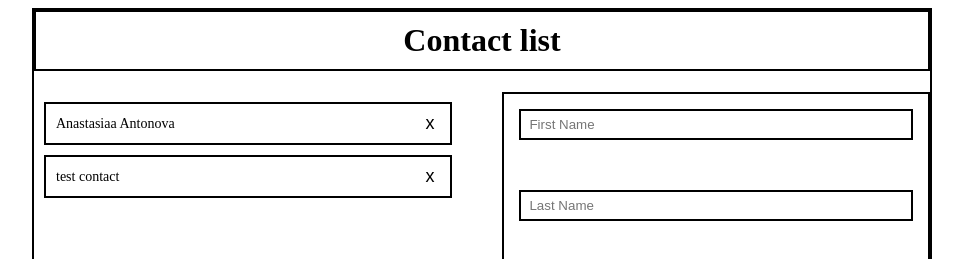
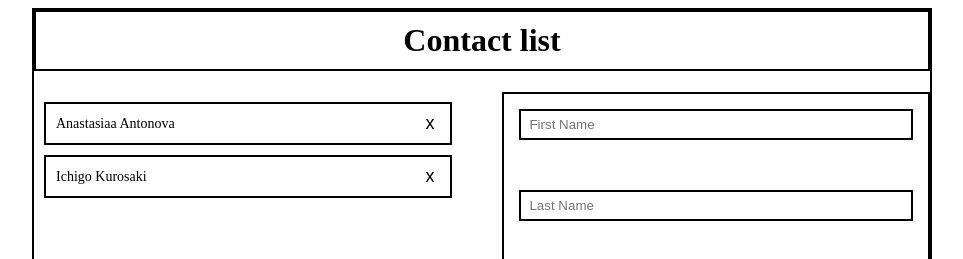
Before and after one commit to Gibib0/Functional-contact-list, a React (Vite) app: page / in a window 1280 px wide. Shown: the top 259 px of the page, without its empty margins (158-1121 px from the left). Built offline with nearby package versions, Linux system fonts and the light colour scheme; data requests are answered from the project's data file.

Commit message:
remove unnecessary code

```diff
--- a/db.json
+++ b/db.json
@@ -8,11 +8,11 @@
       "phone": "123"
     },
     {
-      "id": "93ac",
-      "firstName": "test",
-      "lastName": "contact",
-      "email": "anast111antonova@gmail.com",
-      "phone": "+38 (095) 901-96-93"
+      "id": null,
+      "firstName": "Ichigo",
+      "lastName": "Kurosaki",
+      "email": "asfafa@gmail.com",
+      "phone": "456"
     }
   ]
 }
--- a/src/App.jsx
+++ b/src/App.jsx
@@ -25,7 +25,7 @@ const App = () => {
         setContacts(data || [])
       } catch (error) {
         console.error('Failed to fetch contacts', error)
-        setContacts([])
+        // setContacts([])
       }
     }
 
@@ -48,12 +48,7 @@ const App = () => {
       setContacts((prev) => prev.map((item) => (item.id === contact.id ? data : item)))
       setCurrentContact(data)
     } else {
-      const {data} = await createContact({
-        firstName: contact.firstName,
-        lastName: contact.lastName,
-        email: contact.email,
-        phone: contact.phone,
-      })
+      const {data} = await createContact(contact)
       setContacts((prev) => [...prev, data])
       setCurrentContact(createEmptyContact())
       setIsEditing(false)
--- a/src/components/ContactForm/ContactForm.jsx
+++ b/src/components/ContactForm/ContactForm.jsx
@@ -18,7 +18,7 @@ const ContactForm = ({ contact, isEditing, onSave, onNew, onDelete }) => {
 
 	const onFormSubmit = (e) => {
     e.preventDefault()
-    onSave(form.id === null ? { firstName: form.firstName, lastName: form.lastName, email: form.email, phone: form.phone } : form)
+    onSave(form)
   }
 
 	const handleClearField = (field) => {
@@ -139,7 +139,7 @@ const ContactForm = ({ contact, isEditing, onSave, onNew, onDelete }) => {
           Save
         </button>
 
-        {isEditing && form.id && (
+        {isEditing && (
           <button
             type="button"
             className="btn btn-delete"
```
